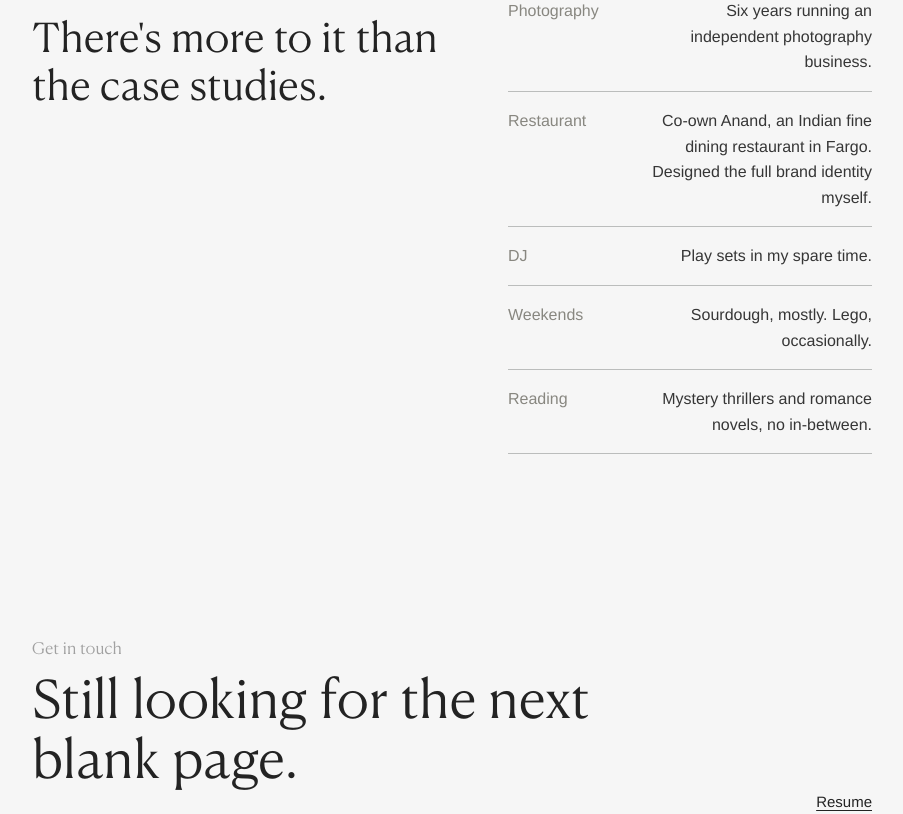
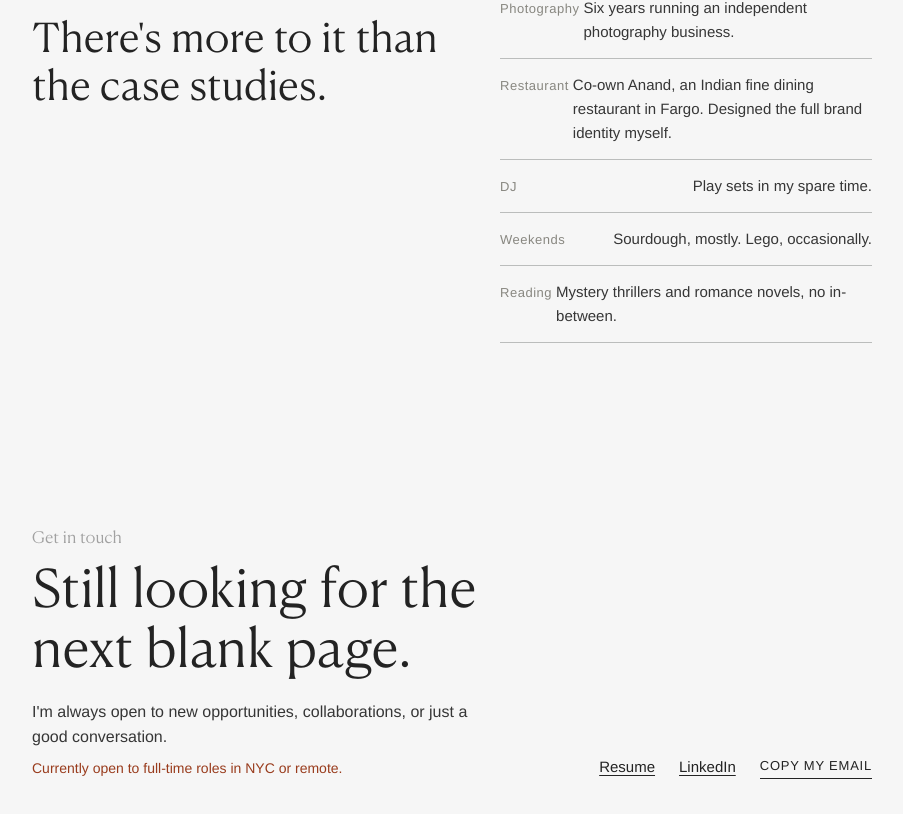
Before and after one commit to simikaur26/portfolio, a Next.js app: page / in a window 1280 px wide. Shown: the part 10843-11657 px from the top of the page, without its empty margins (188-1091 px from the left). Built offline with nearby package versions, Linux system fonts and the light colour scheme.

Commit message:
7/7 new changes

```diff
--- a/components/AboutStrip.tsx
+++ b/components/AboutStrip.tsx
@@ -47,34 +47,31 @@ function AnimatedRow({ label, detail, last, delay }: Row & { delay: number }) {
       animate={inView ? { opacity: 1, y: 0 } : { opacity: 0, y: 12 }}
       transition={{ duration: 0.45, ease: "easeOut", delay }}
       style={{
-        display: "flex",
-        justifyContent: "space-between",
-        alignItems: "baseline",
-        gap: 24,
         borderTop: `1px solid ${BORDER}`,
         borderBottom: last ? `1px solid ${BORDER}` : undefined,
-        padding: "16px 0",
+        padding: "14px 0",
       }}
     >
+      {/* Mobile: stacked. Desktop: space-between */}
+      <div className="flex flex-col md:flex-row md:items-baseline md:justify-between" style={{ gap: 4 }}>
         <span style={{
           fontFamily: HEL,
-        fontSize: 16,
+          fontSize: 13,
           fontWeight: 400,
+          letterSpacing: "0.04em",
           color: MUTED,
-        flexShrink: 0,
-        width: 110,
         }}>
           {label}
         </span>
         <span style={{
           fontFamily: HEL,
-        fontSize: 16,
+          fontSize: 15,
           lineHeight: 1.6,
           color: SECONDARY,
-        textAlign: "right",
         }}>
           {detail}
         </span>
+      </div>
     </motion.div>
   );
 }
@@ -85,10 +82,10 @@ export default function AboutStrip() {
       className="mx-6 min-[480px]:mx-12 md:mx-[220px]"
       style={{ paddingTop: 80, paddingBottom: 120 }}
     >
-      <div style={{ display: "flex", gap: 56, alignItems: "flex-start" }}>
+      <div className="flex flex-col md:flex-row md:items-start" style={{ gap: 48 }}>
 
         {/* Left column */}
-        <div style={{ flex: "0 0 50%", maxWidth: "50%" }}>
+        <div className="w-full md:w-1/2 md:flex-shrink-0">
           <FadeUp delay={0}>
             <p style={{
               fontFamily: HEL,
@@ -104,14 +101,16 @@ export default function AboutStrip() {
             </p>
           </FadeUp>
           <FadeUp delay={0.08}>
-            <p style={{
+            <p
+              className="text-[28px] md:text-[40px]"
+              style={{
                 fontFamily: CAN,
                 fontWeight: 300,
-              fontSize: 40,
                 lineHeight: 1.2,
                 color: DARK,
                 margin: 0,
-            }}>
+              }}
+            >
               There&apos;s more to it than the case studies.
             </p>
           </FadeUp>
--- a/components/Footer.tsx
+++ b/components/Footer.tsx
@@ -20,7 +20,7 @@ export default function Footer() {
     <footer className="mx-6 min-[480px]:mx-12 md:mx-[220px] py-16">
 
       {/* CTA — two columns */}
-      <div style={{ display: "flex", alignItems: "flex-end", justifyContent: "space-between", gap: 48 }}>
+      <div className="flex flex-col md:flex-row md:items-end md:justify-between gap-12 md:gap-12">
 
         {/* Left: text */}
         <div>
@@ -62,7 +62,7 @@ export default function Footer() {
         </div>
 
         {/* Right: links */}
-        <div style={{ display: "flex", flexDirection: "column", alignItems: "flex-end", gap: 16, flexShrink: 0 }}>
+        <div style={{ display: "flex", flexDirection: "row", alignItems: "center", gap: 24, flexShrink: 0, flexWrap: "wrap" }}>
           <a
             href="https://drive.google.com/file/d/1s7qIxAlOYw4lTuTG57niGC7dLePus8zf/view?usp=sharing"
             target="_blank"
@@ -104,7 +104,7 @@ export default function Footer() {
 
       {/* Bottom bar */}
       <div
-        className="flex items-center justify-between mt-16 pt-6"
+        className="flex flex-col md:flex-row md:items-center md:justify-between gap-3 mt-16 pt-6"
         style={{ borderTop: "1px solid #BBBDBC" }}
       >
         <p style={{ fontFamily: CAN, fontWeight: 300, fontSize: 18, color: "#232323" }}>
--- a/components/WorkSection.tsx
+++ b/components/WorkSection.tsx
@@ -135,8 +135,7 @@ export default function WorkSection({ exclude }: { exclude?: string }) {
         <p className="text-eyebrow" style={{ color: "#363636" }}>selected work</p>
       )}
       <div
-        className={!exclude ? "mt-8" : ""}
-        style={{ display: "grid", gridTemplateColumns: "1fr 1fr", gap: 12 }}
+        className={`grid grid-cols-1 md:grid-cols-2 gap-3 ${!exclude ? "mt-8" : ""}`}
       >
         {cards.map((card) => (
           <WorkTile key={card.href} card={card} />
```
Lines whose indentation alone changed are shown as unchanged.
